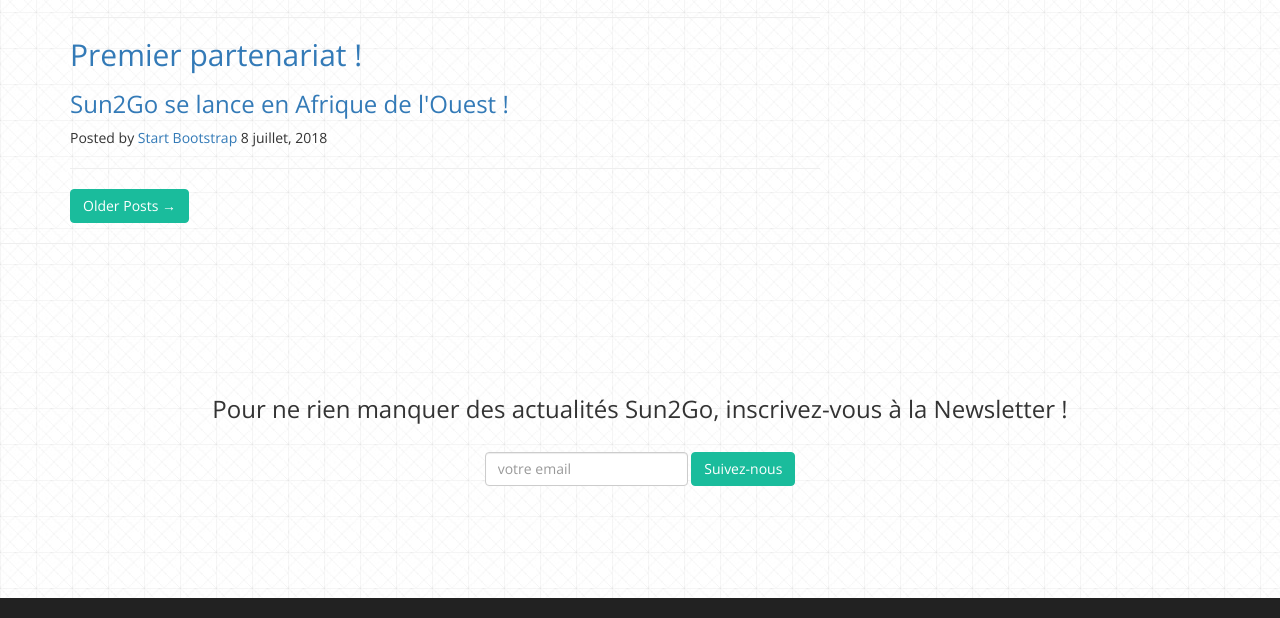
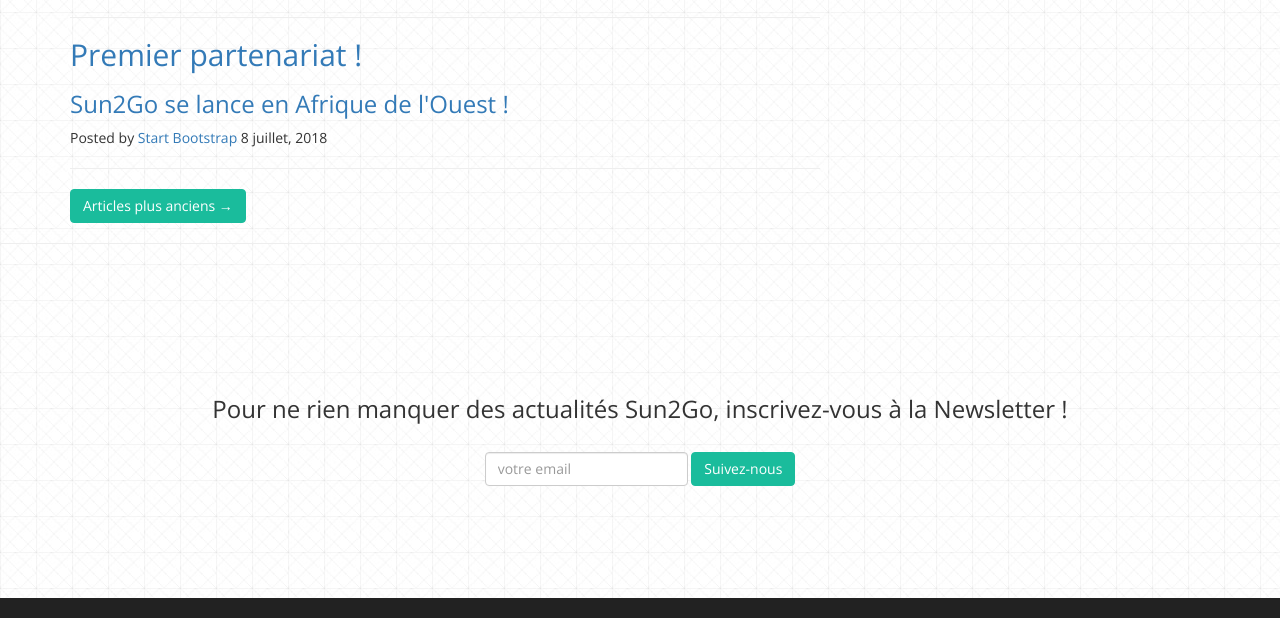
Before and after one commit to P-Tgz/sun2go, a plain HTML site: page blog.html in a window 1280 px wide. Shown: the part 1104-1722 px from the top of the page. Drawn offline with nearby package versions, Linux system fonts and the light colour scheme.

Commit message:
older post translation

```diff
--- a/blog.html
+++ b/blog.html
@@ -131,7 +131,7 @@
           <hr>
           <!-- Pager -->
           <div class="clearfix">
-            <a class="btn btn-primary float-right" href="#">Older Posts &rarr;</a>
+            <a class="btn btn-primary float-right" href="#">Articles plus anciens &rarr;</a>
           </div>
         </div>
       </div>
```
